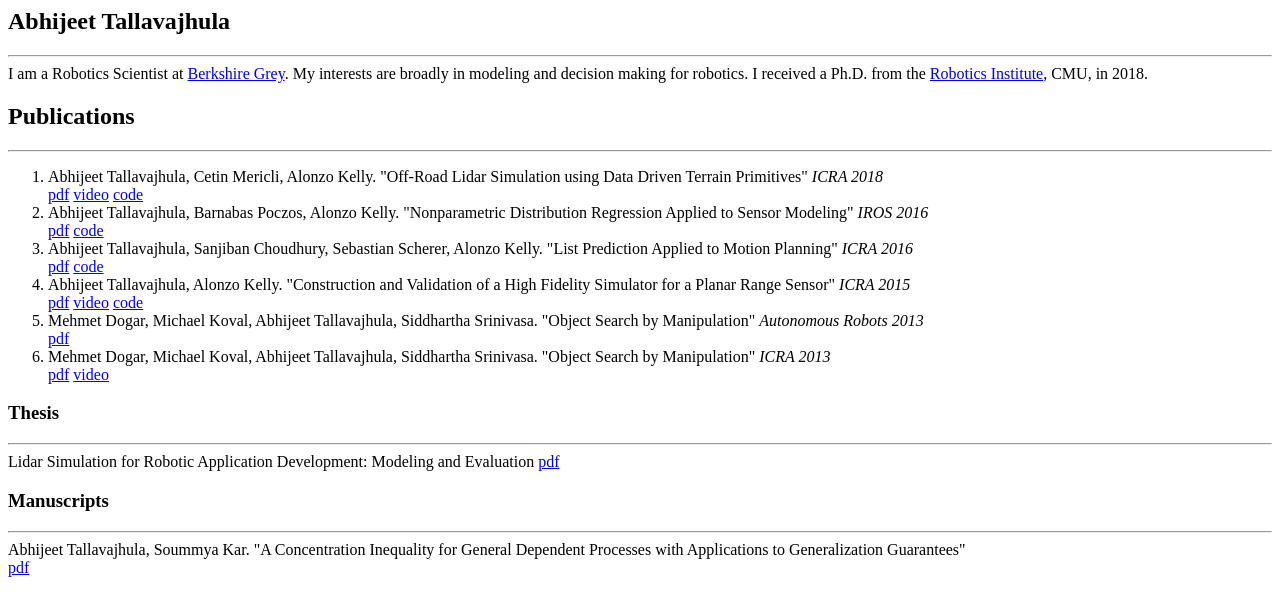
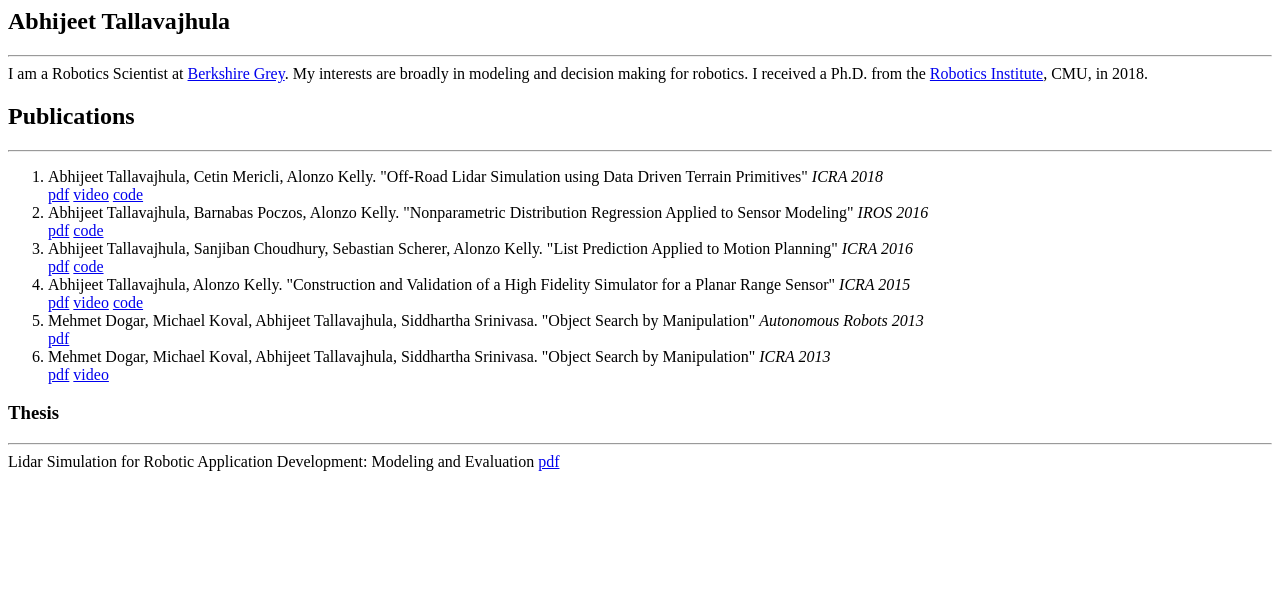
Before and after one commit to atallava/atallava.github.io, a plain HTML site: page index.html in a window 1280 px wide. Drawn offline with Linux system fonts and the light colour scheme.

Commit message:
Removed ciq.

```diff
--- a/index.html
+++ b/index.html
@@ -51,13 +51,6 @@ https://www.ri.cmu.edu/>Robotics Institute</a>, CMU, in 2018.
       <hr>
 Lidar Simulation for Robotic Application Development: Modeling and Evaluation <a href = https://www.ri.cmu.edu/publications/lidar-simulation-for-robotic-application-development-modeling-and-evaluation/>pdf</a>
 
-          <h3>Manuscripts</h3>
-      <hr>
-      <!-- <ol> -->
-        Abhijeet Tallavajhula, Soummya Kar. "A Concentration Inequality for General Dependent Processes with Applications to Generalization Guarantees"
-        <br><a href = https://drive.google.com/open?id=1wbPg9Bzr3rTtCRrhtGePT6xObLkbMr12>pdf</a>
-      <!-- </ol> -->
-
   </body>
 
 </html>
```
